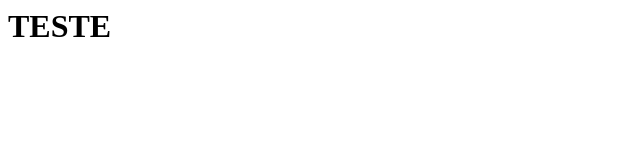
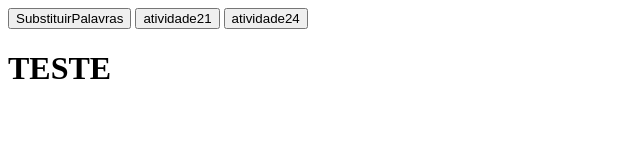
Before and after one commit to BrinkerhoffDevCode/JVSC, a plain HTML site: page index.html in a window 1280 px wide. Shown: the whole page, without its empty margins (0-640 px from the left). Drawn offline with Linux system fonts and the light colour scheme.

Commit message:
UPDATE- Atv 21-24

```diff
--- a/index.html
+++ b/index.html
@@ -2,10 +2,14 @@
 <head>
     <meta charset="UTF-8">
     <meta name="viewport" content="width=device-width, initial-scale=1.0">
+    <script src="script.js"></script>
     <title>JVSC</title>
-    <script src="script.js"></script>
 </head>
 <body>
+    <button onclick="SubstituirPalavras()">SubstituirPalavras</button>
+    <button onclick="atividade21()">atividade21</button>
+    <button onclick="atividade24()">atividade24</button>
+
     <h1>TESTE</h1>
 
 </body>
--- a/script.js
+++ b/script.js
@@ -33,3 +33,30 @@ function SubstituirPalavras(string){
 function ParaNara(parameter1, parameter2, parameter3) {
     // code to be executed
   }
+
+function SubstituirPalavras(){
+    console.log("Substituir palavra azul por Vermelho")
+    let texto= prompt ('digite uma frase ou texto com a palavra azul:')
+
+    console.log(texto.replace(/azul/g))
+
+}
+
+function atividade21(){
+
+    console.log("Soma dos Elementos de um Array");
+
+    let valores = prompt("Digite números separados na vírgula").split
+    (",").map(Number);
+
+    console.log("Soma:", valores.reduce((acc, val) => acc+ val));
+
+}
+
+function atividade24() {
+
+    console.log("Capitalizar a primeira letra");
+    let texto = prompt ("Digite uma palavra:");
+    console.log(texto.charAt(0).toUpperCase() + texto.slice(1));
+
+}
```
